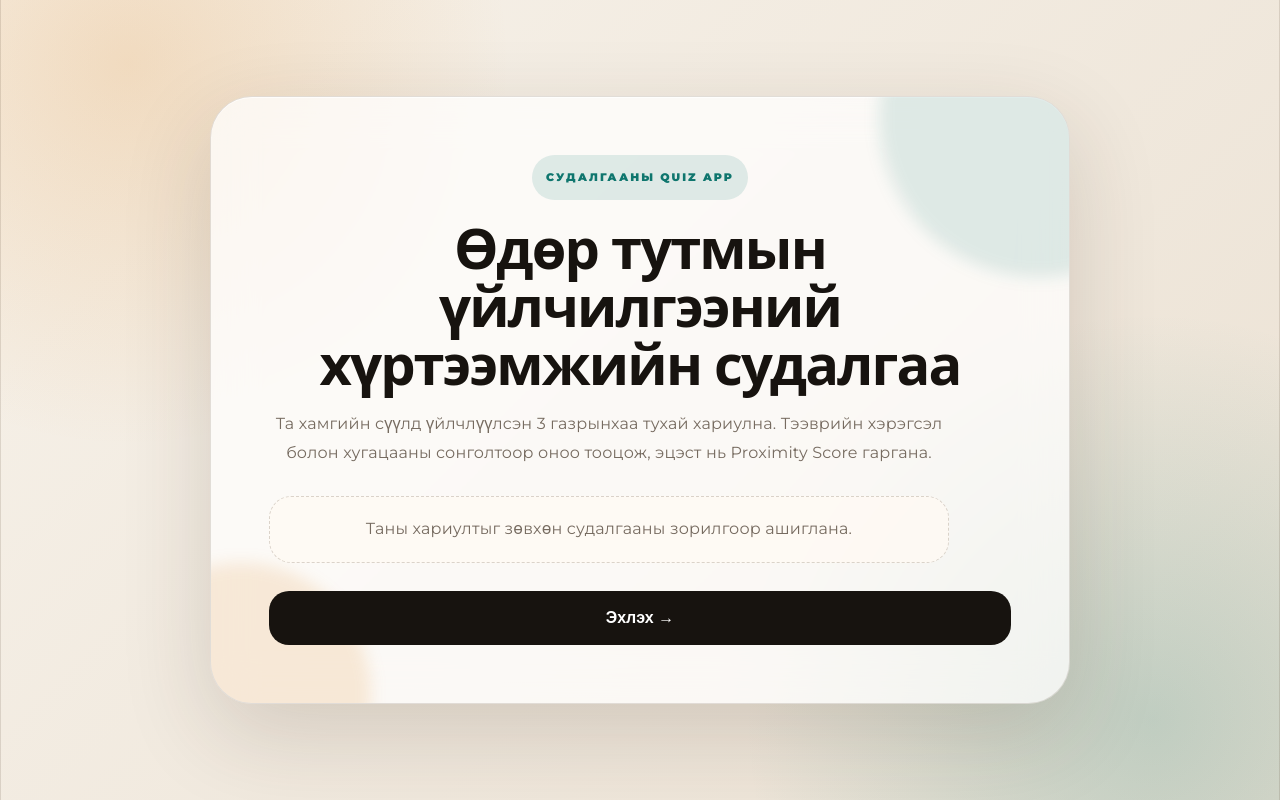
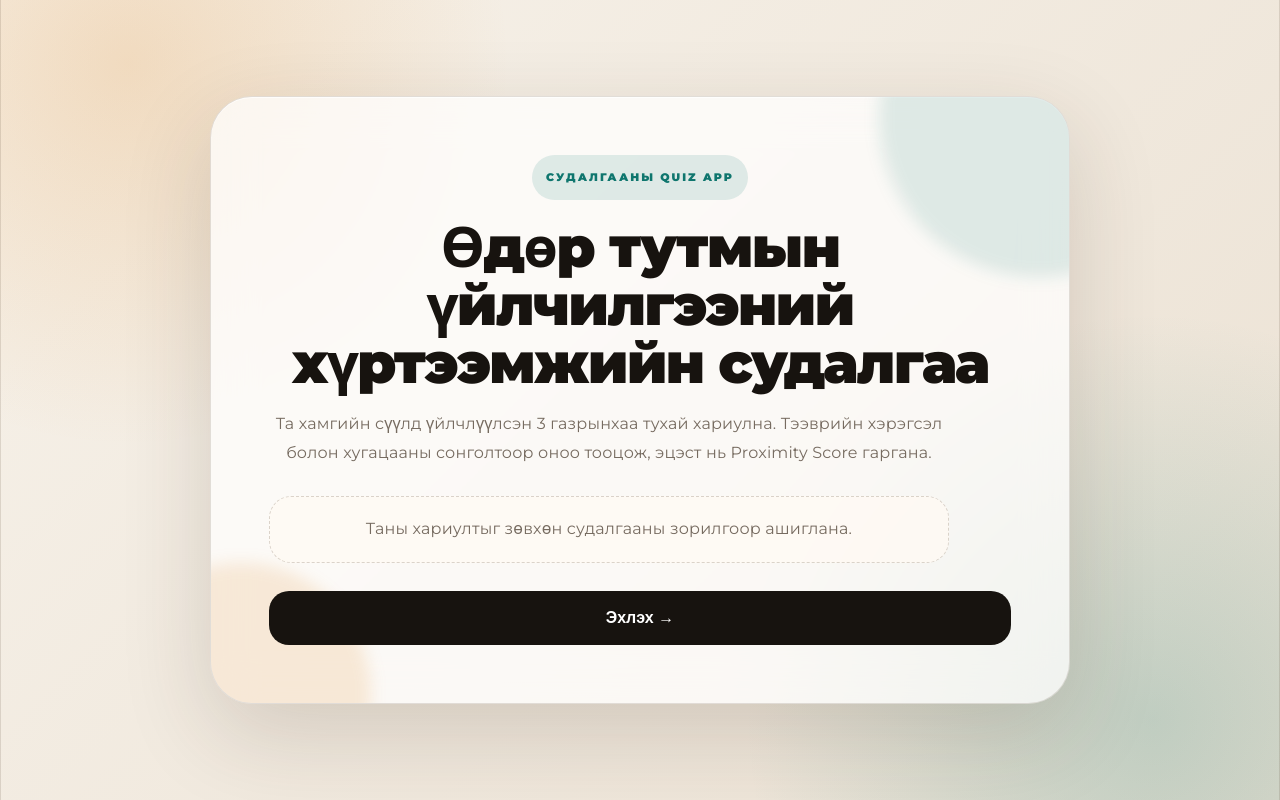
Before and after one commit to SHiilegbatIderbayar/Quest, a React (Vite) app: page / in a window 1280 px wide. Built offline with nearby package versions, Linux system fonts and the light colour scheme.

Commit message:
Update font settings to use Montserrat

```diff
--- a/src/index.css
+++ b/src/index.css
@@ -1,3 +1,5 @@
+@import url("https://fonts.googleapis.com/css2?family=Montserrat:wght@400;500;600;700;800;900&display=swap");
+
 :root {
   --text: #6b6375;
   --text-h: #08060d;
@@ -11,8 +13,8 @@
   --shadow:
     rgba(0, 0, 0, 0.1) 0 10px 15px -3px, rgba(0, 0, 0, 0.05) 0 4px 6px -2px;
 
-  --sans: system-ui, 'Segoe UI', Roboto, sans-serif;
-  --heading: system-ui, 'Segoe UI', Roboto, sans-serif;
+  --sans: 'Montserrat', system-ui, sans-serif;
+  --heading: 'Montserrat', system-ui, sans-serif;
   --mono: ui-monospace, Consolas, monospace;
 
   font: 18px/145% var(--sans);
```
